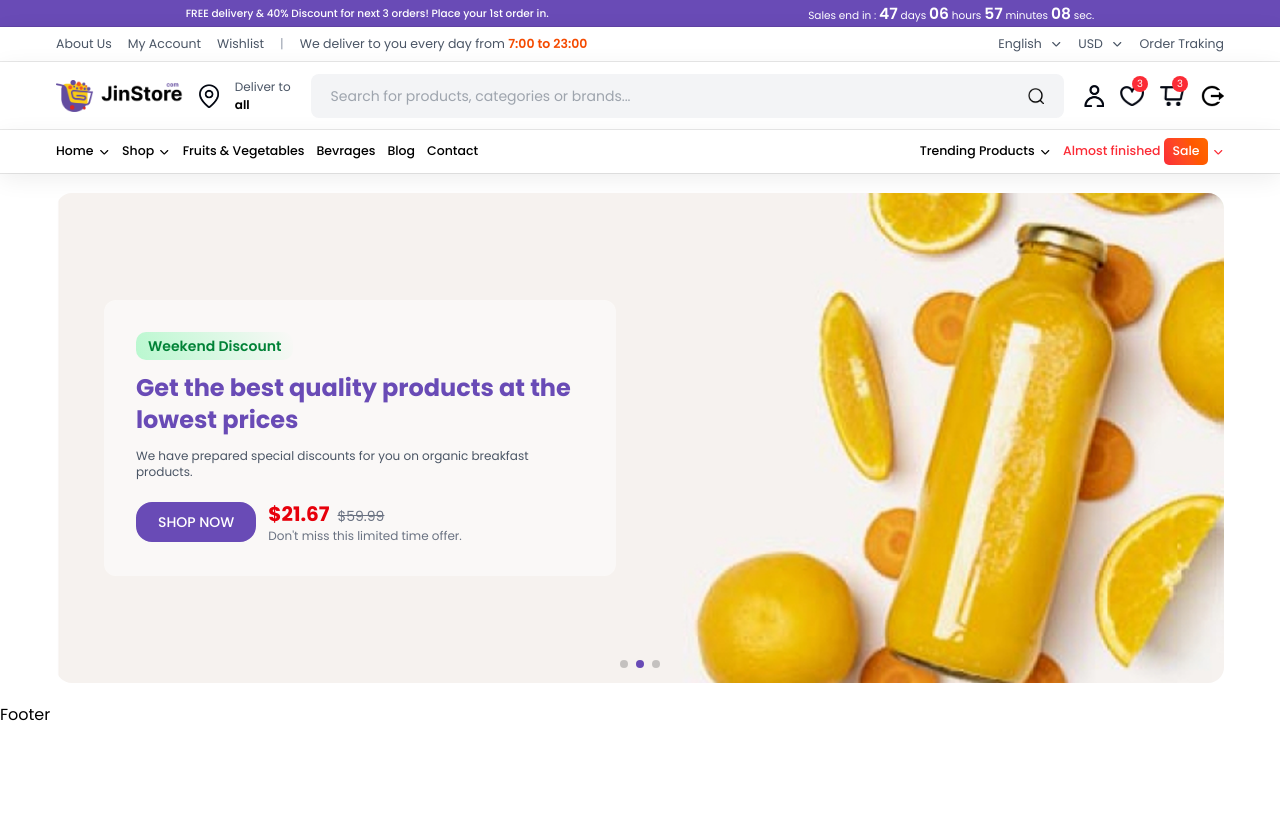
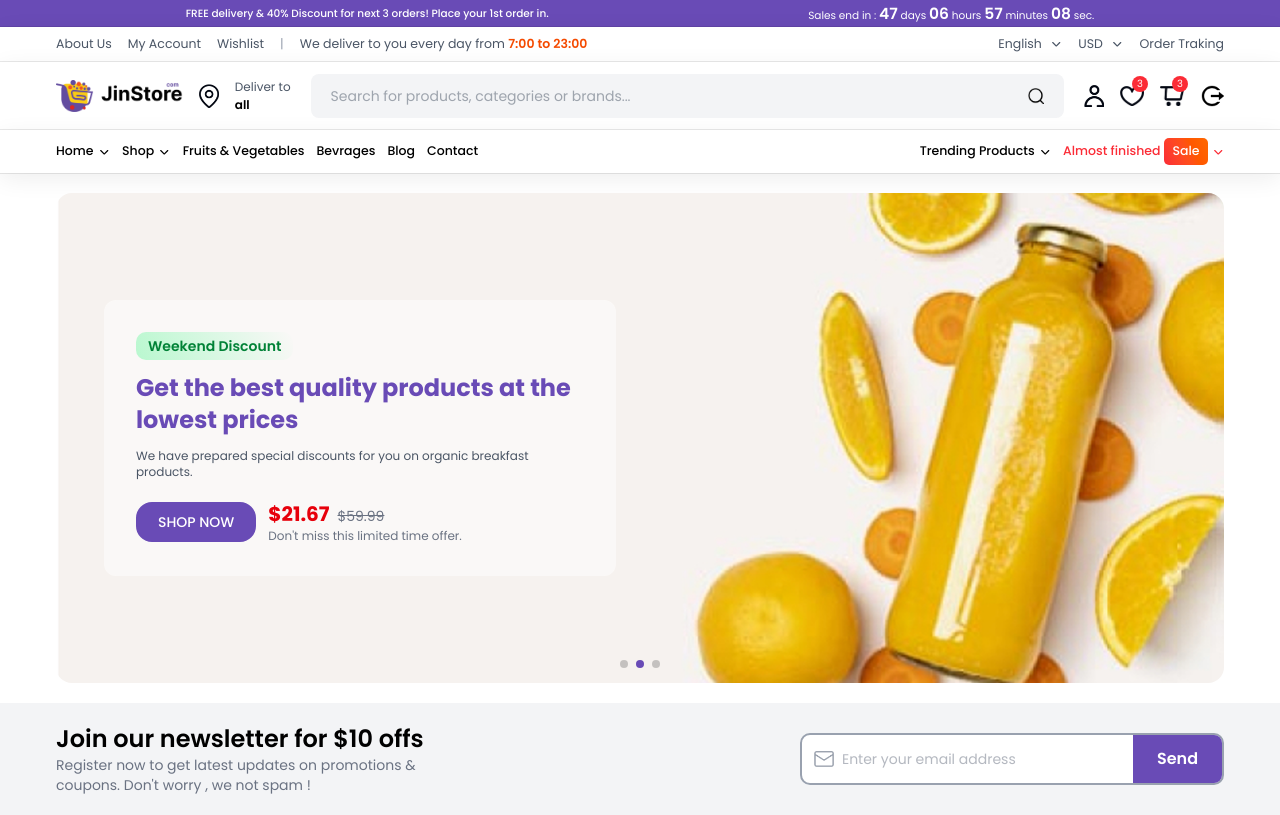
Before and after one commit to Heer-Savaliya/ECommerce-FullStack, a React (Vite) app: page /dashboard in a window 1280 px wide. Built offline with nearby package versions, Linux system fonts and the light colour scheme; no server answers; sample sign-in values are in the browser's storage; grey boxes are pictures that could not be loaded.

Commit message:
footer email section

```diff
--- a/src/components/UI/Footer.jsx
+++ b/src/components/UI/Footer.jsx
@@ -1,9 +1,12 @@
 import React from 'react'
+import FooterEmail from './FooterUi/FooterEmail'
 
 const Footer = () => {
   return (
-    <div>
-      <h1>Footer</h1>
+    <div className='bg-gray-100 w-full py-5 '>
+      <div className='container'>
+        <FooterEmail />
+      </div>
     </div>
   )
 }
--- /dev/null
+++ b/src/components/UI/FooterUi/FooterEmail.jsx
@@ -0,0 +1,41 @@
+import React from "react";
+
+const FooterEmail = () => {
+  return (
+    <div className="flex flex-col md:flex-row gap-3 items-center justify-between">
+      <div className="text-center md:text-left">
+        <h1 className="font-semibold text-lg md:text-xl lg:text-2xl">
+          Join our newsletter for $10 offs
+        </h1>
+        <p className="text-xs lg:text-sm text-gray-500 w-auto md:w-100">
+          Register now to get latest updates on promotions & coupons. Don't
+          worry , we not spam !
+        </p>
+      </div>
+      <div className="w-full md:w-auto">
+        <div className="bg-white flex border-2 border-gray-400 rounded-[10px]  gap-2">
+          <div className="p-2 lg:p-3 flex flex-1 items-center gap-2">
+            <img
+              src="./images/message_logo.png"
+              alt="Message_logo"
+              className="w-5 h-4"
+            />
+            <input
+              type="email"
+              name=""
+              id=""
+              placeholder="Enter your email address"
+              className="outline-none border-none text-gray-500 text-sm "
+            />
+          </div>
+          <div className="bg-purple h-auto p-2 lg:p-3 px-5 lg:px-6 rounded-r-[8px]">
+
+          <button className="capitalize font-semibold text-white bg-purple">send</button>
+          </div>
+        </div>
+      </div>
+    </div>
+  );
+};
+
+export default FooterEmail;
```
Also changed, not shown: public/images/message_logo.png (added).
